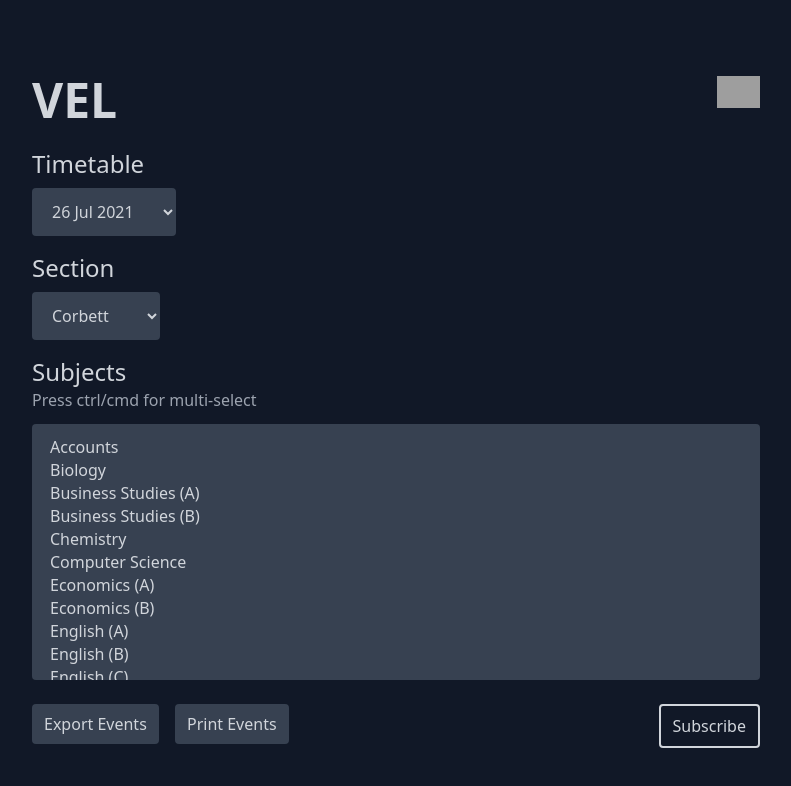
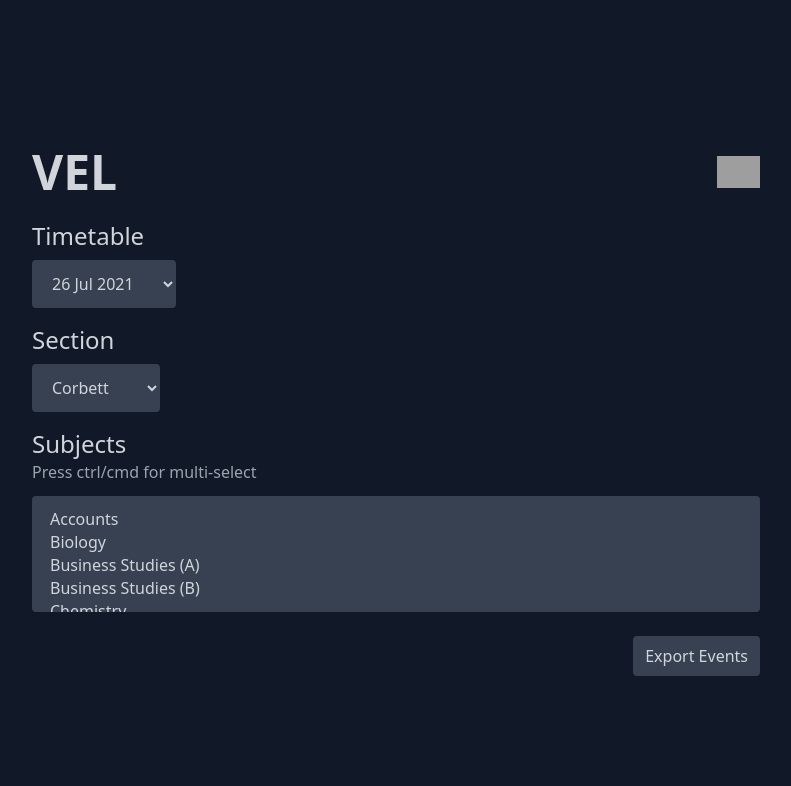
Before and after one commit to adikul358/vel, a plain HTML site: page index.html in a window 1280 px wide. Shown: the whole page, without its empty margins (244-1035 px from the left). Drawn offline with nearby package versions, Linux system fonts and the light colour scheme; grey boxes are pictures that could not be loaded.

Commit message:
ui changes

```diff
--- a/index.html
+++ b/index.html
@@ -1,5 +1,6 @@
 <!DOCTYPE html>
-<html lang="en" >
+<html lang="en">
+
 <head>
 	<meta charset="UTF-8">
 	<meta name="viewport" content="width=device-width, initial-scale=1.0">
@@ -8,19 +9,20 @@
 	<link rel='stylesheet' href='https://cdnjs.cloudflare.com/ajax/libs/tailwindcss/2.2.4/tailwind.min.css'>
 	<link rel="stylesheet" href="./style.css">
 </head>
-<body>
-<!-- partial:index.partial.html -->
-<div class="flex h-screen justify-center bg-gray-900">
+
+<body class="bg-gray-900">
+	<div class="flex h-screen justify-center ">
 		<div class="flex flex-col w-full max-w-screen-md p-5 justify-center">
-		<div class="flex flex-row flex-wrap mt-6">
-
-			<p class="text-5xl text-gray-300 text-center mb-6 font-bold">VEL</p>
-			<img src="https://i.imgur.com/yVzjV22.png" class="ml-auto h-8">
+			<div class="mb-6 flex items-start md:flex-row md:items-center flex-wrap mt-6 flex-col">
+				<img src="https://i.imgur.com/yVzjV22.png" class="block h-5 self-end md:hidden">
+				<p class="text-5xl text-gray-300 text-center font-bold">VEL</p>
+				<img src="https://i.imgur.com/yVzjV22.png" class="h-8 hidden ml-auto md:block">
 
 			</div>
 
 			<p class="text-2xl text-gray-300">Timetable</p>
-		<select name="timetable" id="timetable" class="form-select px-4 py-3  rounded bg-gray-700 text-gray-300 w-36 mt-2">
+			<select name="timetable" id="timetable"
+				class="form-select px-4 py-3  rounded bg-gray-700 text-gray-300 w-36 mt-2">
 				<option value="20210726">26 Jul 2021</option>
 				<option value="20210719">19 Jul 2021</option>
 				<option value="20210712">12 Jul 2021</option>
@@ -33,9 +35,10 @@
 				<option value="Gir">Gir</option>
 			</select>
 
-		<p class="text-2xl text-gray-300 mt-4">Subjects</p>
+			<p class="text-2xl text-gray-300 mt-4 ">Subjects</p>
 			<p class="text-base text-gray-400">Press ctrl/cmd for multi-select</p>
-		<select name="subjects" id="subjects" class="form-multiselect px-4 py-3  rounded bg-gray-700 text-gray-300 h-64 mt-3" multiple>
+			<select name="subjects" id="subjects" class="form-multiselect px-4 py-3  rounded bg-gray-700 text-gray-300 mt-3"
+				multiple>
 				<option value="accounts">Accounts</option>
 				<option value="biology">Biology</option>
 				<option value="business studies (a)">Business Studies (A)</option>
@@ -71,14 +74,9 @@
 
 			</select>
 
-		<div class="flex flex-row flex-wrap mt-6">
-			<div class="justify-self-start">
-				<button class="bg-gray-700 hover:bg-gray-800 text-gray-300 rounded px-3 py-2 mr-3" id="export-button">Export Events</button>
-				<button class="bg-gray-700 hover:bg-gray-800 text-gray-300 rounded px-3 py-2" id="print-button">Print Events</button>
-			</div>
-
-			<div class="ml-auto">
-				<button onclick="openModal()" class="bg-transparent hover:bg-gray-800 border-gray-300 border-2 text-gray-300 rounded px-3 py-2" id="print-button">Subscribe</button>
+			<div class="mt-6 flex justify-end">
+				<button class="bg-gray-700 hover:bg-gray-800 text-gray-300 rounded px-3 py-2" id="export-button">Export
+					Events</button>
 			</div>
 
 		</div>
@@ -86,14 +84,18 @@
 
 	</div>
 
-<div class="main-modal fixed w-full h-100 inset-0 z-50 overflow-hidden flex justify-center items-center animated fadeIn faster" style="background: rgba(0,0,0,.7);">
+	<div
+		class="main-modal fixed w-full h-100 inset-0 z-50 overflow-hidden flex justify-center items-center animated fadeIn faster"
+		style="background: rgba(0,0,0,.7);">
 		<div class="shadow-lg modal-container bg-gray-900 w-full max-w-xl mx-auto rounded shadow-lg z-50 overflow-y-auto">
 			<div class="modal-content py-4 text-left px-6">
 				<div class="flex justify-between items-center pb-3">
 					<p class="text-2xl font-bold text-gray-300">Subscribe</p>
 					<div class="modal-close cursor-pointer z-50">
-					<svg class="fill-current text-gray-300" xmlns="http://www.w3.org/2000/svg" width="18" height="18" viewBox="0 0 18 18">
-						<path d="M14.53 4.53l-1.06-1.06L9 7.94 4.53 3.47 3.47 4.53 7.94 9l-4.47 4.47 1.06 1.06L9 10.06l4.47 4.47 1.06-1.06L10.06 9z">
+						<svg class="fill-current text-gray-300" xmlns="http://www.w3.org/2000/svg" width="18" height="18"
+							viewBox="0 0 18 18">
+							<path
+								d="M14.53 4.53l-1.06-1.06L9 7.94 4.53 3.47 3.47 4.53 7.94 9l-4.47 4.47 1.06 1.06L9 10.06l4.47 4.47 1.06-1.06L10.06 9z">
 							</path>
 						</svg>
 					</div>
@@ -108,7 +110,8 @@
 							</div>
 							<div class="table-row">
 								<div class="table-cell text-l pr-3 font-bold text-gray-300">Subjects</div>
-							<div class="table-cell text-l p-2 mb-3 text-gray-300">Chemistry, Economics (B), English (A), Math (A) - Standard, Physics</div>
+								<div class="table-cell text-l p-2 mb-3 text-gray-300">Chemistry, Economics (B), English (A), Math (A) -
+									Standard, Physics</div>
 							</div>
 						</div>
 					</div>
@@ -125,4 +128,5 @@
 	<script src="./script.js"></script>
 
 </body>
+
 </html>
```
Also changed, not shown: 1 other file. Lines whose indentation alone changed are shown as unchanged.
